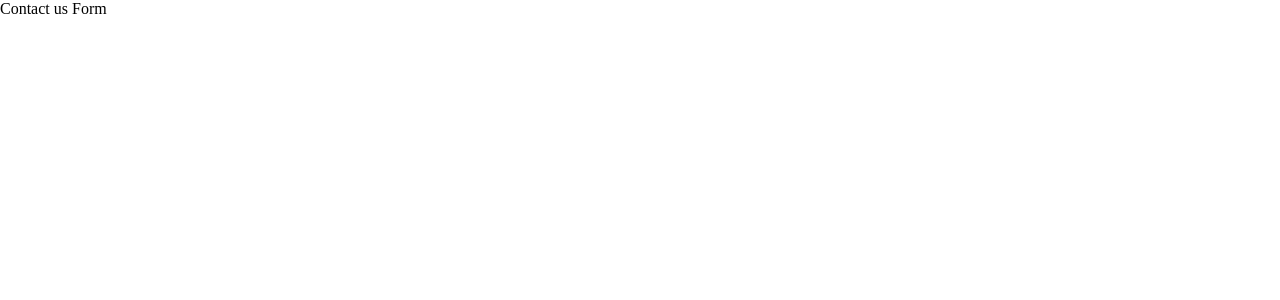
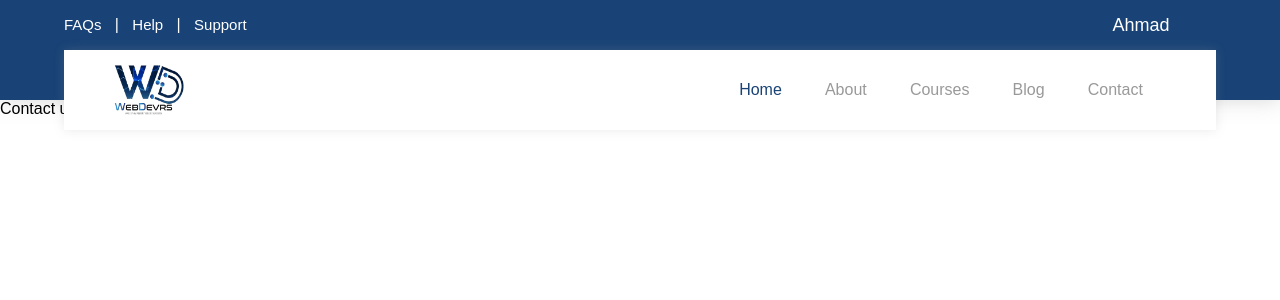
Before and after one commit to mehwishtahir886/webdevrs, a React (Create React App) app in the folder client/: page / in a window 1280 px wide. Shown: the top 300 px of the page. Built offline with nearby package versions, Linux system fonts and the light colour scheme.

Commit message:
images folder

```diff
--- a/client/src/App.css
+++ /dev/null
@@ -1,5 +0,0 @@
-:root{
-    --primary-dark: rgb(25,67,118);
-    --primary-light: rgb(70,198,206);
-    --primary-gray: rgb(167, 153, 153);
-}
--- a/client/src/App.js
+++ b/client/src/App.js
@@ -1,9 +1,13 @@
 import React from 'react'
 import Contacts from './Components/Contacts'
+import Navbar from './Components/Navbar'
 
 const App = () => {
   return (
-    <Contacts/>
+    <>
+      <Navbar />
+      <Contacts/>
+    </>
   )
 }
 
--- /dev/null
+++ b/client/src/Components/Navbar.css
@@ -0,0 +1,190 @@
+*{
+    padding: 0;
+    margin: 0;
+    font-family: Arial, Helvetica, sans-serif;
+}
+:root{
+    --primary-dark: rgb(25,67,118);
+    --primary-light: rgb(70,198,206);
+    --primary-gray: rgb(167, 153, 153);
+}
+.navbar_main{
+    width: 100%;
+    height: 100px;
+    background-color: var(--primary-dark);
+    box-shadow: 0px 0px 20px rgba(156, 156, 156, 0.405);
+}
+.top_part1 a{
+    font-size: 15px;
+}
+.navbar_top{
+    width: 90%;
+    height: 50px;
+    margin: auto;
+    color: white;
+    font-size: 16px;
+    line-height: 50px;
+    display: flex;
+    align-items: center;
+    justify-content: space-between;
+}
+.navbar_top a{
+    color: white;
+    text-decoration: none;
+}
+.top_part2{
+    width: 150px;
+    height: 50px;
+    display: flex;
+    justify-content: space-between;
+    align-items: center;
+}
+
+
+
+
+.navbar{
+    width: 90%;
+    height: 80px;
+    /* padding: 10px; */
+    background-color: white;
+    box-shadow: 0px 0px 10px rgba(156, 156, 156, 0.222);
+    margin: auto;
+    display: flex;
+    justify-content: space-between;
+    align-items: center;
+    position: relative;
+}
+.logo{
+    width: 70px;
+    height: 50px;
+    margin: 50px;
+    display: flex;
+    align-items: center;
+    justify-content: center;
+}
+.logo img{
+    width: 100%;
+    height: 100%;
+}
+.navbar_nav{
+    width: 450px;
+    margin-right: 50px;
+    height: max-content;
+}
+.navbar_nav ul{
+    list-style: none;
+    display: flex;
+    align-items: center;
+    justify-content: space-evenly;
+}
+.navbar_nav ul > li{
+    /* background-color: red; */
+    padding: 30px 0px;
+    cursor: pointer;
+    /* position: relative; */
+}
+.navbar_nav ul li a{
+    color: #999;
+    margin: 20px;
+    font-weight: 300;
+    text-decoration: none;
+}
+.navbar_nav ul li:nth-child(1) a{
+    color: var(--primary-dark);
+}
+
+
+.top_part3{
+    width: 150px;
+    height: 50px;
+    /* background-color: red; */
+    display: flex;
+    align-items: center;
+    justify-content: center;
+}
+.top_part3 .fa-circle-user{
+    font-size: 30px;
+    line-height: 50px;
+}
+.top_part3 .fa-angle-down{
+    font-size: 10px;
+    margin-left: 10px;
+}
+.top_part3 span{
+    font-size: 18px;
+    margin-left: 10px;
+}
+
+
+
+.navbar_nav ul li:hover .coursesDropdown{
+    opacity: 1;
+    margin-top: 0;
+    visibility: visible;
+}
+
+.coursesDropdown{
+    position: absolute;
+    top: 100%;
+    left: 0;
+    width: 100%;
+    height: 40vh;
+    display: flex;
+    opacity: 0;
+    visibility: hidden;
+    margin-top: 20px;
+    transition: .5s ease;
+    background-color: white;
+    box-shadow: 0 0 10px 0 #eee;
+}
+.coursesC{
+    width: 60%;
+    height: 100%;
+    display: flex;
+    align-items: center;
+    justify-content: center;
+}
+.coursesGif{
+    width: 40%;
+    height: 100%;
+    /* background-image: url(../../public/images/dropdownBG.jpg); */
+    /* background-size: cover; */
+    display: flex;
+    /* justify-content: center; */
+    align-items: center;
+}
+.coursesGif img{
+    width: 60%;
+    height: 70%;
+}
+.courseLanguage{
+    width: 20%;
+    height: 80%;
+    margin: 0 10px;
+}
+.courseLanguage p{
+    color: darkblue;
+}
+.courseLanguage li{
+    position: relative;
+    margin: 10px 0;
+    font-size: 13px;
+    list-style: none;
+    color: #999;
+    transition: .5s ease;
+}
+.courseLanguage li:hover{
+    color: blue;
+    text-decoration: underline;
+    list-style: inside;
+    padding: 0 10px;
+}
+.MobileApplication{
+    width: 100%;
+    height: 50%;
+}
+.Cloud{
+    width: 100%;
+    height: 50%;
+}
```
Also changed, not shown: client/src/images/logo.png (added), 1 other file (tests, documents, lock files or other folders).
